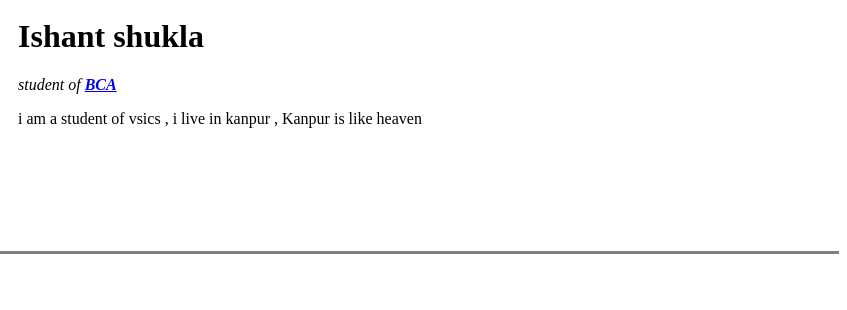
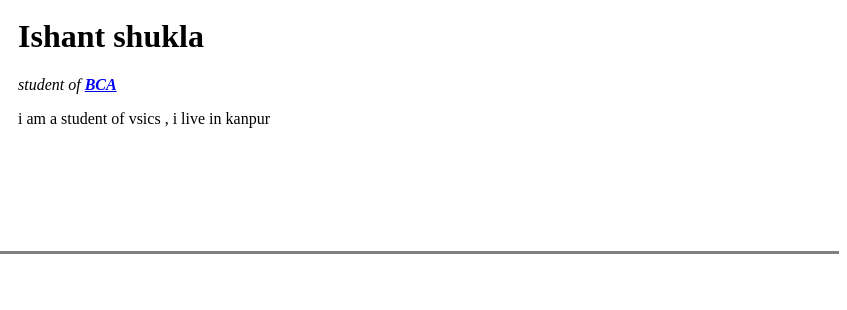
Before and after one commit to ishantshuklaa/cv, a plain HTML site: page index.html in a window 1280 px wide. Shown: the part 111-421 px from the top of the page, 433-1280 px from the left. Drawn offline with Linux system fonts and the light colour scheme.

Commit message:
Update index.html

```diff
--- a/index.html
+++ b/index.html
@@ -9,7 +9,7 @@
             <td><img src = "https://lh3.googleusercontent.com/a-/AFdZucqIstYnSNsUYVCjoGvmJWbyJeRQyXxQwrsgZ2HsLg=s96-c-rg-br100" alt ="ishant shukla`s photo"> </td>
             <td><h1>Ishant shukla</h1>
                 <p><em>student of <strong><a href ="https://www.shiksha.com/bca-bachelor-of-computer-applications-chp">BCA</a> </strong></em></p>
-                <p>i am a student of vsics , i live in kanpur , Kanpur is like heaven</p></td>
+                <p>i am a student of vsics , i live in kanpur</p></td>
         </table>
         <hr size = "3" noshade>
         <h3>Address</h3>
```
